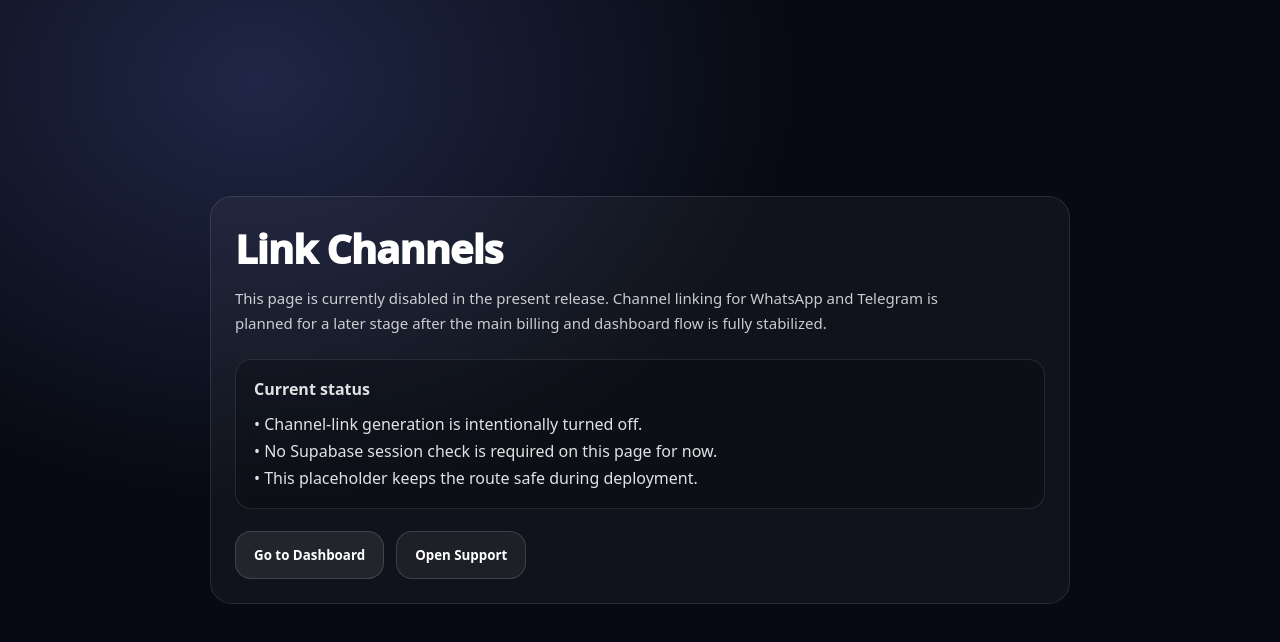
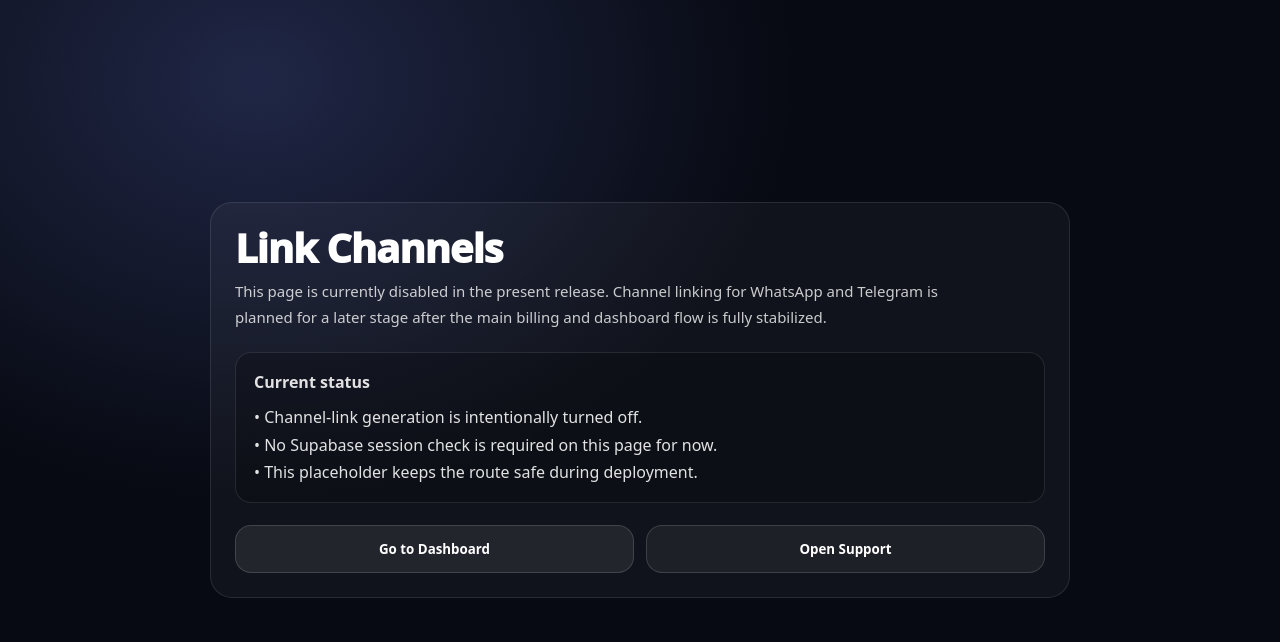
Before and after one commit to SirBM201/naija-tax-guide-frontend, a Next.js app: page /link in a window 1280 px wide. Shown: the top 642 px of the page. Built offline with nearby package versions, Linux system fonts and the light colour scheme; no server answers; sample sign-in values are in the browser's storage.

Commit message:
Update page.tsx

```diff
--- a/app/link/page.tsx
+++ b/app/link/page.tsx
@@ -10,7 +10,7 @@ export default function LinkPage() {
     <div
       style={{
         minHeight: "100vh",
-        padding: 24,
+        padding: "16px 12px",
         display: "grid",
         placeItems: "center",
         background:
@@ -25,10 +25,19 @@ export default function LinkPage() {
           borderRadius: 22,
           border: "1px solid rgba(255,255,255,0.10)",
           background: "rgba(255,255,255,0.04)",
-          padding: 24,
+          padding: "clamp(18px, 4vw, 24px)",
+          minWidth: 0,
         }}
       >
-        <div style={{ fontSize: 40, fontWeight: 950, letterSpacing: -1 }}>
+        <div
+          style={{
+            fontSize: "clamp(30px, 8vw, 40px)",
+            fontWeight: 950,
+            letterSpacing: -1,
+            lineHeight: 1.05,
+            wordBreak: "break-word",
+          }}
+        >
           Link Channels
         </div>
 
@@ -37,8 +46,9 @@ export default function LinkPage() {
             marginTop: 10,
             color: "rgba(255,255,255,0.78)",
             lineHeight: 1.7,
-            fontSize: 15,
+            fontSize: "clamp(14px, 3.6vw, 15px)",
             maxWidth: 720,
+            wordBreak: "break-word",
           }}
         >
           This page is currently disabled in the present release. Channel linking
@@ -55,19 +65,35 @@ export default function LinkPage() {
             background: "rgba(0,0,0,0.20)",
             color: "rgba(255,255,255,0.88)",
             lineHeight: 1.7,
+            minWidth: 0,
           }}
         >
-          <div style={{ fontWeight: 900, marginBottom: 8 }}>Current status</div>
-          <div>• Channel-link generation is intentionally turned off.</div>
-          <div>• No Supabase session check is required on this page for now.</div>
-          <div>• This placeholder keeps the route safe during deployment.</div>
+          <div
+            style={{
+              fontWeight: 900,
+              marginBottom: 8,
+              fontSize: "clamp(15px, 3.8vw, 16px)",
+              wordBreak: "break-word",
+            }}
+          >
+            Current status
+          </div>
+          <div style={{ wordBreak: "break-word" }}>
+            • Channel-link generation is intentionally turned off.
+          </div>
+          <div style={{ wordBreak: "break-word" }}>
+            • No Supabase session check is required on this page for now.
+          </div>
+          <div style={{ wordBreak: "break-word" }}>
+            • This placeholder keeps the route safe during deployment.
+          </div>
         </div>
 
         <div
           style={{
-            display: "flex",
+            display: "grid",
+            gridTemplateColumns: "repeat(auto-fit, minmax(220px, 1fr))",
             gap: 12,
-            flexWrap: "wrap",
             marginTop: 22,
           }}
         >
@@ -81,6 +107,8 @@ export default function LinkPage() {
               color: "white",
               fontWeight: 900,
               cursor: "pointer",
+              width: "100%",
+              minWidth: 0,
             }}
           >
             Go to Dashboard
@@ -96,6 +124,8 @@ export default function LinkPage() {
               color: "white",
               fontWeight: 900,
               cursor: "pointer",
+              width: "100%",
+              minWidth: 0,
             }}
           >
             Open Support
```
